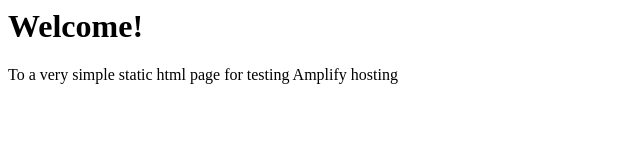
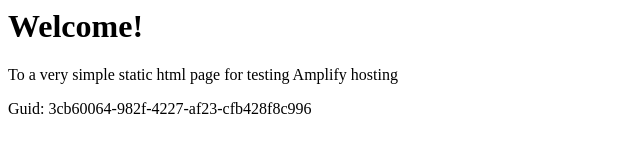
Before and after one commit to aws-aemilia-mxp/Github-PR-Commit-Integration-Test-DoNotTouch-GitHubAutoBuildCanaryTest-v1-preprod-eu-south-1, a website: page src/index.html in a window 1280 px wide. Shown: the whole page, without its empty margins (0-640 px from the left). Drawn offline with Linux system fonts and the light colour scheme.

Commit message:
commit from integ tests

```diff
--- a/src/index.html
+++ b/src/index.html
@@ -1,3 +1,5 @@
+
+
 <html lang="en">
 
 <head>
@@ -10,6 +12,6 @@
 <body>
     <h1>Welcome!</h1>
     <p>To a very simple static html page for testing Amplify hosting</p>
-</body>
+    <p>Guid: 3cb60064-982f-4227-af23-cfb428f8c996</p></body>
 
 </html>
```
